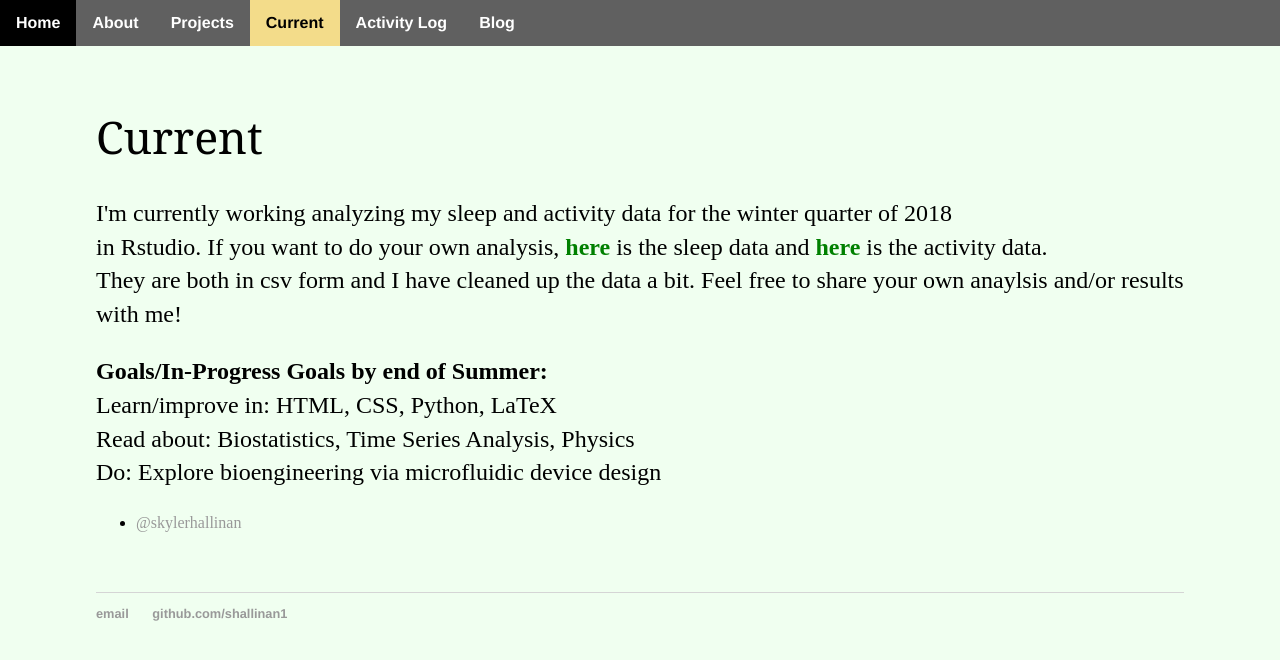
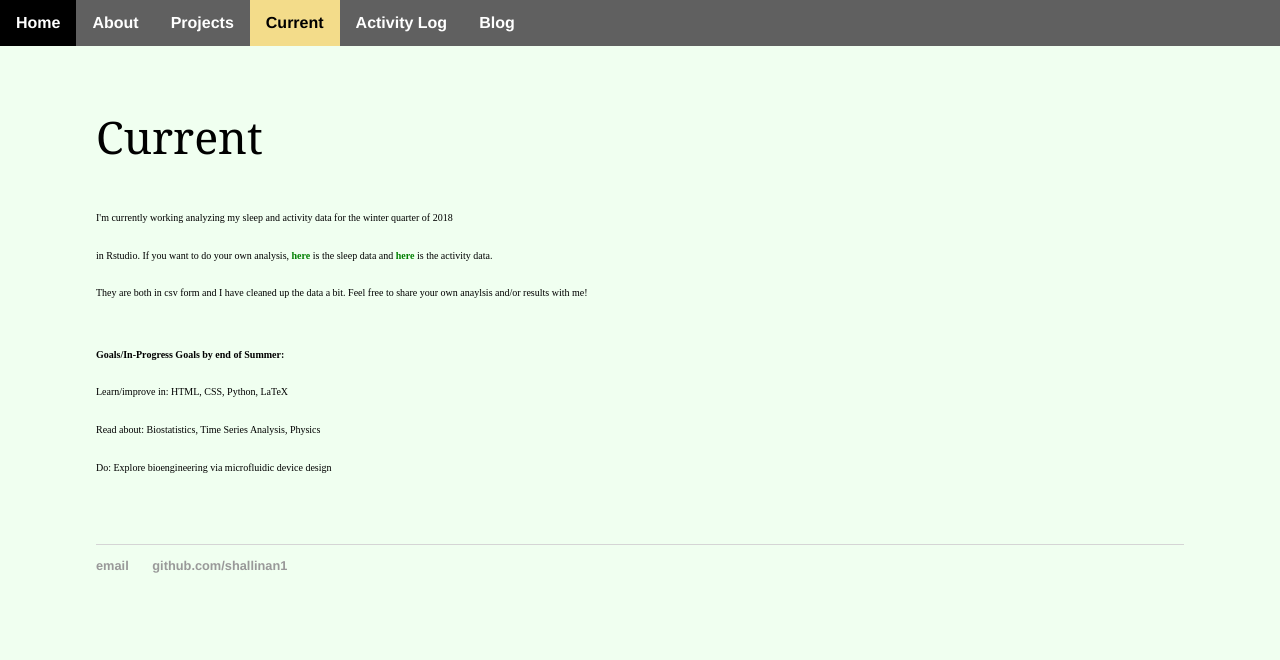
Before and after one commit to shallinan1/shallinan1.github.io, a Jekyll site: the page built from current/index.html, in a window 1280 px wide. Shown: the top 660 px of the page. Built offline with Jekyll 4.4.1, drawn with Linux system fonts in a browser that asks for light colours.

Commit message:
change font size, remove contacts

```diff
--- a/current/index.html
+++ b/current/index.html
@@ -4,7 +4,7 @@ title: About Me
 ---
 		<div class="current">
 			<h1>Current</h1>
-			<p><font size = 5> I'm currently working analyzing my sleep and activity data for the winter quarter of 2018<br>
+			<p><font size = 1.5em> I'm currently working analyzing my sleep and activity data for the winter quarter of 2018<br>
 in Rstudio. If you want to do your own analysis, <a href="/assets/data/sleepcsv.csv"><b><font color="green">here</font></b></a> is the sleep data
 and <a href="/assets/data/activitycsv.csv"><b><font color="green">here</font></b></a> is the activity data.<br>
       They are both in csv form and I have cleaned up the data a bit.
@@ -17,10 +17,4 @@ and <a href="/assets/data/activitycsv.csv"><b><font color="green">here</font></b
 
 </font>
       </p>
-
-
-
-			<ul class="contacts">
-				<li><a href="instagram.com/skylerhallinan">@skylerhallinan</a></li>
-				</ul>
 </div>
```
